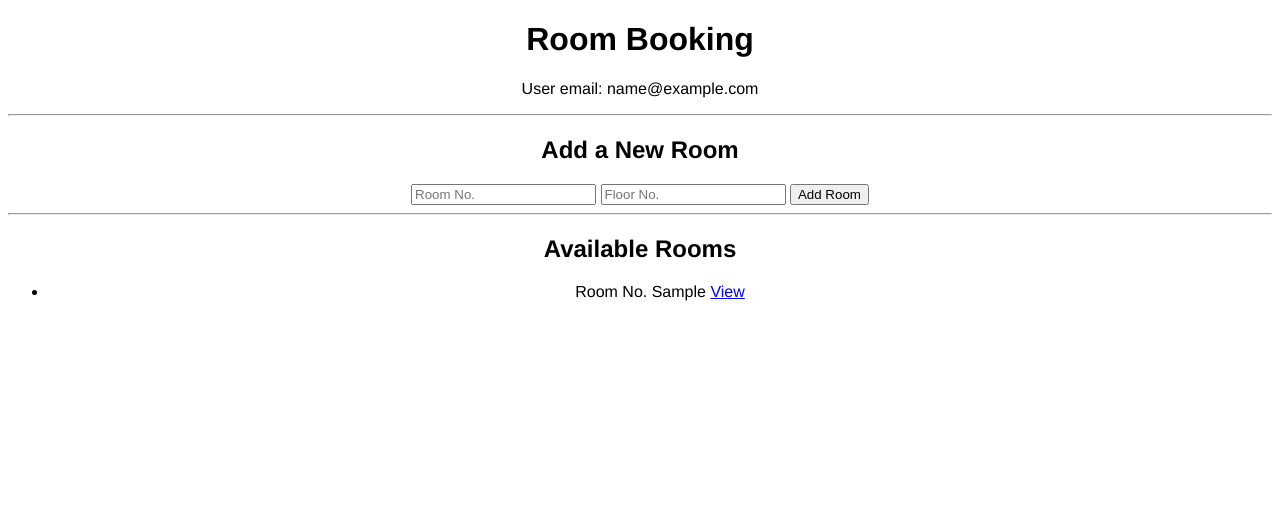
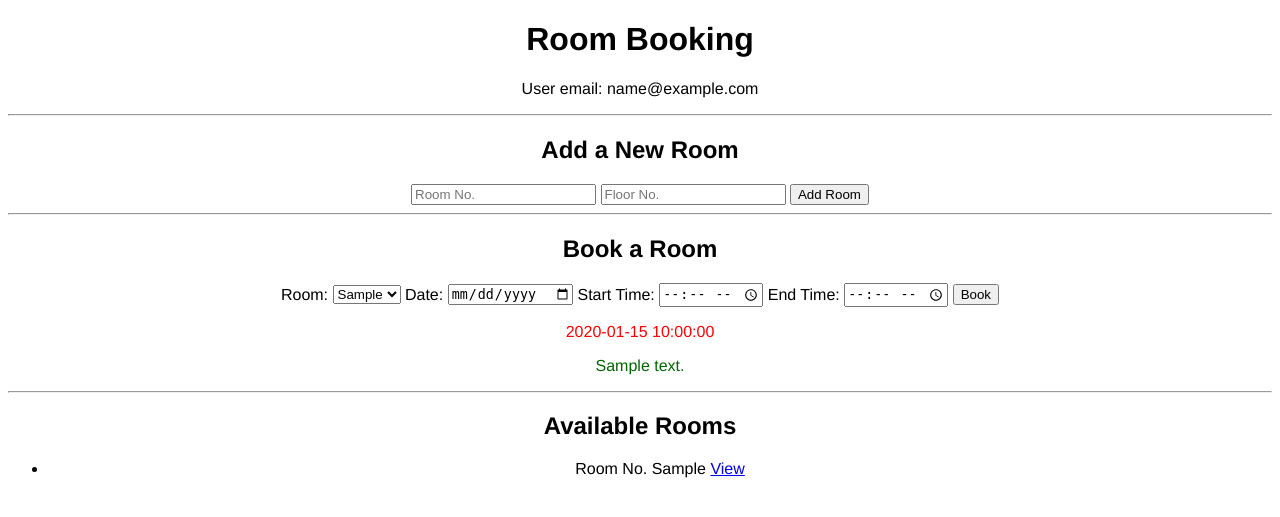
Before and after one commit to archananirwan02/Room-Booking-System, a FastAPI app: template templates/main.html in a window 1280 px wide. Shown: the top 517 px of the page. Run offline with FastAPI, Linux system fonts and the light colour scheme; the template is opened without the code that fills it: most values are stand-ins (such as "Sample title", 1, 10 or a date in 2020); parts of the project's set-up code (start-up, migrations or seed data) failed here and were passed over; some libraries are stand-ins or nearby versions.

Commit message:
Book a room form

```diff
--- a/main.py
+++ b/main.py
@@ -65,7 +65,9 @@ def validateFirebaseToken(id_token):
 async def root(request: Request):
     id_token = request.cookies.get('token')
     error_message = None
+    invalid_time_message = None
     user_token = None
+    success_message = None
 
     user_token = validateFirebaseToken(id_token)
     if not user_token:
@@ -74,14 +76,20 @@ async def root(request: Request):
             {
                 'request': request,
                 'user_token': None,
-                'error_message': None,
-                'room_list': None
+                'error_message': None
             }
         )
 
     error_flag = request.query_params.get("error")
     if error_flag == "room_exists":
         error_message = "Room already exists."
+    elif error_flag == "invalid_time":
+        invalid_time_message = "End time must be later than start time."
+
+    success_flag = request.query_params.get("success")
+    if success_flag == "booking_created":
+        success_message = "Room booked successfully!"
+
 
     room_list = list(rooms_doc.find())
     return templates.TemplateResponse(
@@ -90,7 +98,9 @@ async def root(request: Request):
             'request': request,
             'user_token': user_token,
             'error_message': error_message,
-            'room_list': room_list
+            'invalid_time_message': invalid_time_message,
+            'room_list': room_list,
+            'success_message': success_message
         }
     )
 
@@ -131,3 +141,46 @@ async def add_room(request: Request):
         "days": []
     })
     return RedirectResponse("/", status_code=303)
+
+
+# Book a room route
+@app.post("/book-room")
+async def book_room(req: Request):
+    form = await req.form()
+    user_token = None
+
+    room_id = form.get("room_no")
+    date = form.get("date")
+    start_time = form.get("start_time")
+    end_time = form.get("end_time")
+
+    # Get logged-in user
+    id_token = req.cookies.get("token")
+    user_token = validateFirebaseToken(id_token)
+
+    if not user_token:
+        return RedirectResponse("/?error=not_logged_in", status_code=303)
+
+    if end_time <= start_time:
+        return RedirectResponse("/?error=invalid_time", status_code=303)
+
+    # 1. Find or create the Day document
+    day = days_doc.find_one({"room_id": ObjectId(room_id), "date": date})
+
+    if not day:
+        day_id = days_doc.insert_one({
+            "room_id": ObjectId(room_id),
+            "date": date
+        }).inserted_id
+    else:
+        day_id = day["_id"]
+
+    # 2. Insert booking
+    bookings_doc.insert_one({
+        "day_id": day_id,
+        "start_time": start_time,
+        "end_time": end_time,
+        "user_email": user_token["email"]
+    })
+
+    return RedirectResponse("/?success=booking_created", status_code=303)
--- a/static/styles.css
+++ b/static/styles.css
@@ -6,3 +6,6 @@ body {
 .error-message {
     color:red;
 }
+.success-message {
+    color: #006600;
+}
--- a/templates/main.html
+++ b/templates/main.html
@@ -40,6 +40,37 @@
 <hr/>
 {% endif %}
 
+<!-- Book a room form starts here-->
+<h2>Book a Room</h2>
+<form method="post" action="/book-room">
+    <label>Room:</label>
+    <select name="room_no">
+        {% for r in room_list %}
+            <option value="{{ r._id }}">{{ r.room_no }}</option>
+        {% endfor %}
+    </select>
+
+    <label>Date:</label>
+    <input type="date" name="date" required>
+
+    <label>Start Time:</label>
+    <input type="time" name="start_time" required>
+
+    <label>End Time:</label>
+    <input type="time" name="end_time" required>
+
+    <button type="submit">Book</button>
+</form>
+{% if invalid_time_message %}
+    <p class="error-message">{{ invalid_time_message }}</p>
+{% endif %}
+{% if success_message %}
+    <p class="success-message">{{ success_message }}</p>
+{% endif %}
+
+<hr/>
+<!-- Book a room form ends here-->
+
 {% if user_token %}
 <h2>Available Rooms</h2>
 
```
